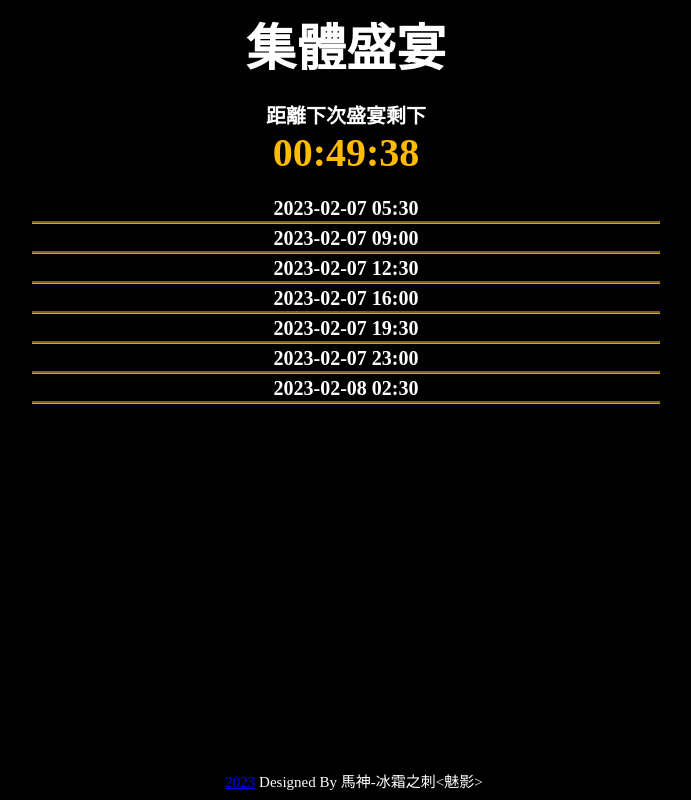
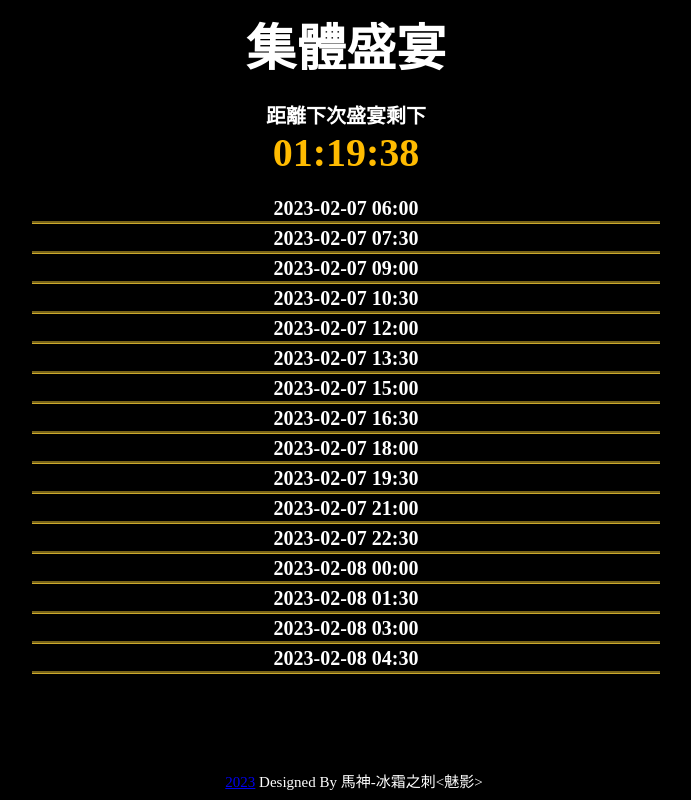
Before and after one commit to wayne2002323/WOW-CommunityFeast, a plain HTML site: page index.html in a window 1280 px wide. Shown: the whole page, without its empty margins (294-985 px from the left). Drawn offline with nearby package versions, Linux system fonts and the light colour scheme.

Commit message:
add new timer tick

```diff
--- a/index.html
+++ b/index.html
@@ -138,8 +138,8 @@
 		<script type="text/javascript">
 			//let testDate = "2023-01-27T20:59:55"
 			let testDate = ""
-			let known = { ts: "2023-01-27T17:30:00" }
-			let eachTime = 3.5
+			let known = { ts: "2023-02-07T00:00:00" }
+			let eachTime = 1.5
 			let now = testDate !== "" ? new Date(testDate) : new Date()
 			let end = addHours(now, 24)
 			let cur = {
```
